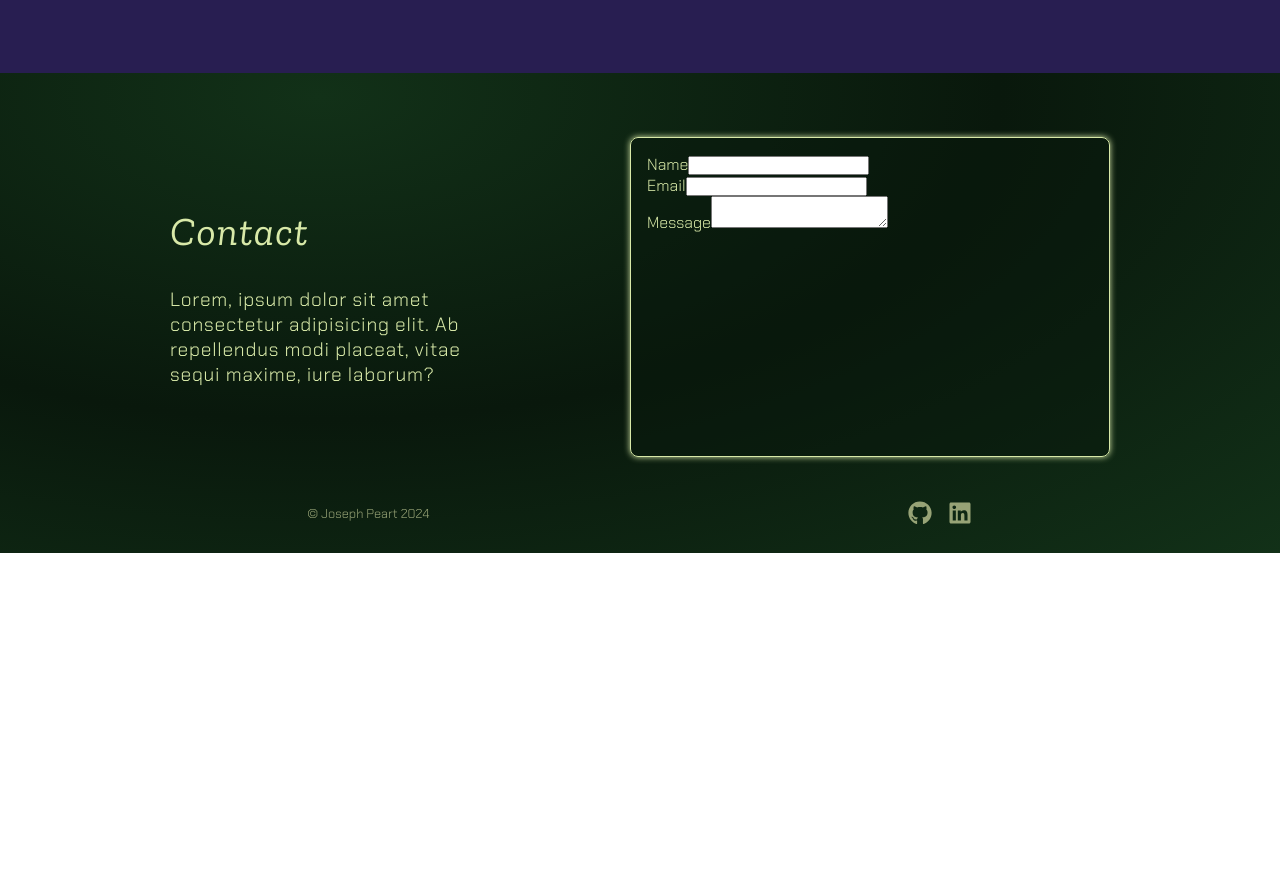
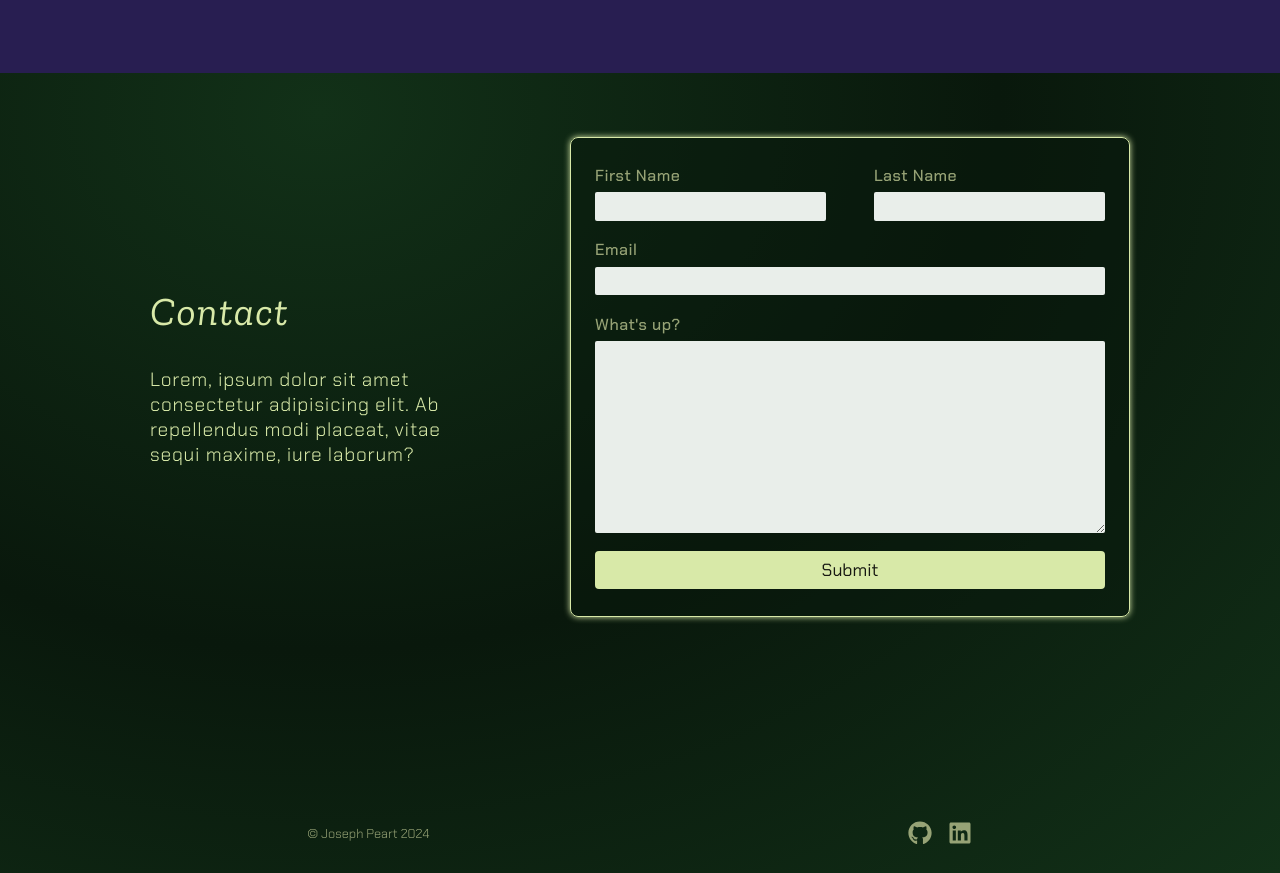
Before and after one commit to j-prt/portfolio, a React (Vite) app: page / in a window 1280 px wide. Shown: the part 2360-3233 px from the top of the page. Before the commit the page ends 2913 px from the top, so only its background shows below. Built offline with nearby package versions, Linux system fonts and the light colour scheme; a web font is replaced by a local one.

Commit message:
work on contactmini (continued)

```diff
--- a/src/pages/home/ContactMini.tsx
+++ b/src/pages/home/ContactMini.tsx
@@ -1,7 +1,8 @@
 import styled from 'styled-components'
+import Button from '../../ui/Button'
 
 const StyledContactMini = styled.section`
-  height: 30rem;
+  height: 50rem;
   background-image: radial-gradient(
     farthest-corner at 25% 5%,
     var(--color-main-med),
@@ -44,23 +45,58 @@ const ContactAbout = styled.p`
 `
 
 const ContactForm = styled.form`
-  height: 20rem;
-  width: 30rem;
-  padding: 1rem;
+  height: 30rem;
+  width: 35rem;
+  padding: 1.5rem;
   border: 1px solid var(--color-accent);
   box-shadow: 0rem 0rem 0.4rem 0rem var(--color-accent);
   background-color: rgba(9, 24, 12, 0.5);
   border-radius: var(--border-radius-md);
+  display: flex;
+  flex-direction: column;
+  justify-content: space-around;
+  gap: 0.8rem;
+  color: var(--color-accent-dark);
 `
 
-const FormRow = styled.div``
+const FormRow = styled.div`
+  display: flex;
+  flex-direction: column;
+  justify-content: flex-start;
+  gap: 0.4rem;
 
-const Label = styled.label``
+  div > & {
+    flex-grow: 1;
+  }
 
-const Input = styled.input``
+  /* justify-items: center; */
+  /* grid-template-columns: 4rem 1fr 4rem 1fr; */
+`
+const AdjacentRows = styled.div`
+  display: flex;
+  justify-content: flex-start;
+  gap: 3rem;
+`
 
-const TextArea = styled.textarea``
+const Label = styled.label`
+  /* justify-self: center; */
+  font-weight: 500;
+  letter-spacing: 0.5px;
+`
 
+const Input = styled.input`
+  background-color: var(--color-main-white);
+  border-radius: var(--border-radius-xs);
+  height: 1.8rem;
+  border: none;
+`
+
+const TextArea = styled.textarea`
+  background-color: var(--color-main-white);
+  border-radius: var(--border-radius-xs);
+  height: 12rem;
+  border: none;
+`
 function ContactMini() {
   return (
     <StyledContactMini>
@@ -73,18 +109,27 @@ function ContactMini() {
           </ContactAbout>
         </ContactInfoBox>
         <ContactForm>
-          <FormRow>
-            <Label>Name</Label>
-            <Input />
-          </FormRow>
+          <AdjacentRows>
+            <FormRow>
+              <Label>First Name</Label>
+              <Input />
+            </FormRow>
+            <FormRow>
+              <Label>Last Name</Label>
+              <Input />
+            </FormRow>
+          </AdjacentRows>
           <FormRow>
             <Label>Email</Label>
             <Input />
           </FormRow>
           <FormRow>
-            <Label>Message</Label>
+            <Label>What&apos;s up?</Label>
             <TextArea />
           </FormRow>
+          <Button $styleType='primary' onPress={() => {}}>
+            Submit
+          </Button>
         </ContactForm>
       </ContactContainer>
     </StyledContactMini>
--- a/src/styles/GlobalStyles.ts
+++ b/src/styles/GlobalStyles.ts
@@ -5,6 +5,8 @@ export const GlobalStyles = createGlobalStyle`
 :root {
 --color-black: #191A19;
 
+--color-main-white: #e9eeea;
+--color-main-lightest: #d2dcd4;
 --color-main: #1E5128;
 --color-main-med: #123118;
 --color-main-med-rgb: rgb(18, 49, 24);
```
